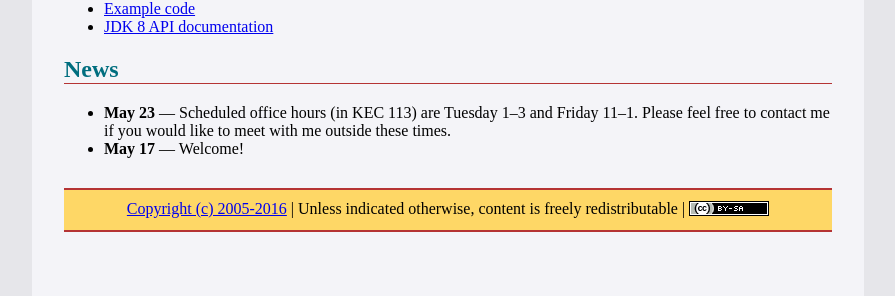
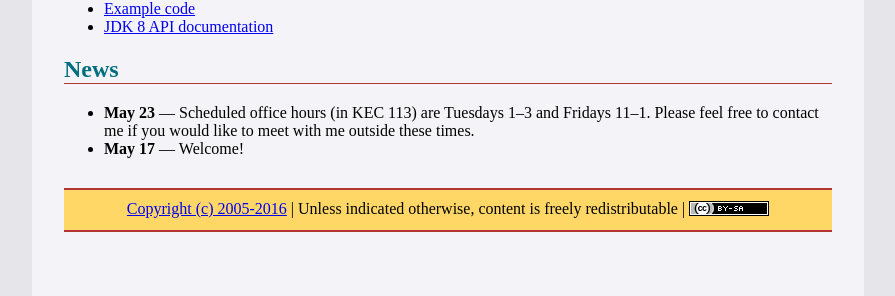
Before and after one commit to ycpcs/cs201-summer2016, a Jekyll site: the page built from index.md, in a window 1280 px wide. Shown: the part 456-752 px from the top of the page, without its empty margins (192-1087 px from the left). Built offline with Jekyll 4.4.1, drawn with Linux system fonts in a browser that asks for light colours; some web fonts are replaced.

Commit message:
pluralize

```diff
--- a/index.md
+++ b/index.md
@@ -25,5 +25,5 @@ Welcome to the website for CS 201, Fundamentals of Computer Science II, at York
 
 ## News
 
-* **May 23** &mdash; Scheduled office hours (in KEC 113) are Tuesday 1&ndash;3 and Friday 11&ndash;1.  Please feel free to contact me if you would like to meet with me outside these times.
+* **May 23** &mdash; Scheduled office hours (in KEC 113) are Tuesdays 1&ndash;3 and Fridays 11&ndash;1.  Please feel free to contact me if you would like to meet with me outside these times.
 * **May 17** &mdash; Welcome!
```
Also changed, not shown: syllabus.md (+1 -1 lines).
